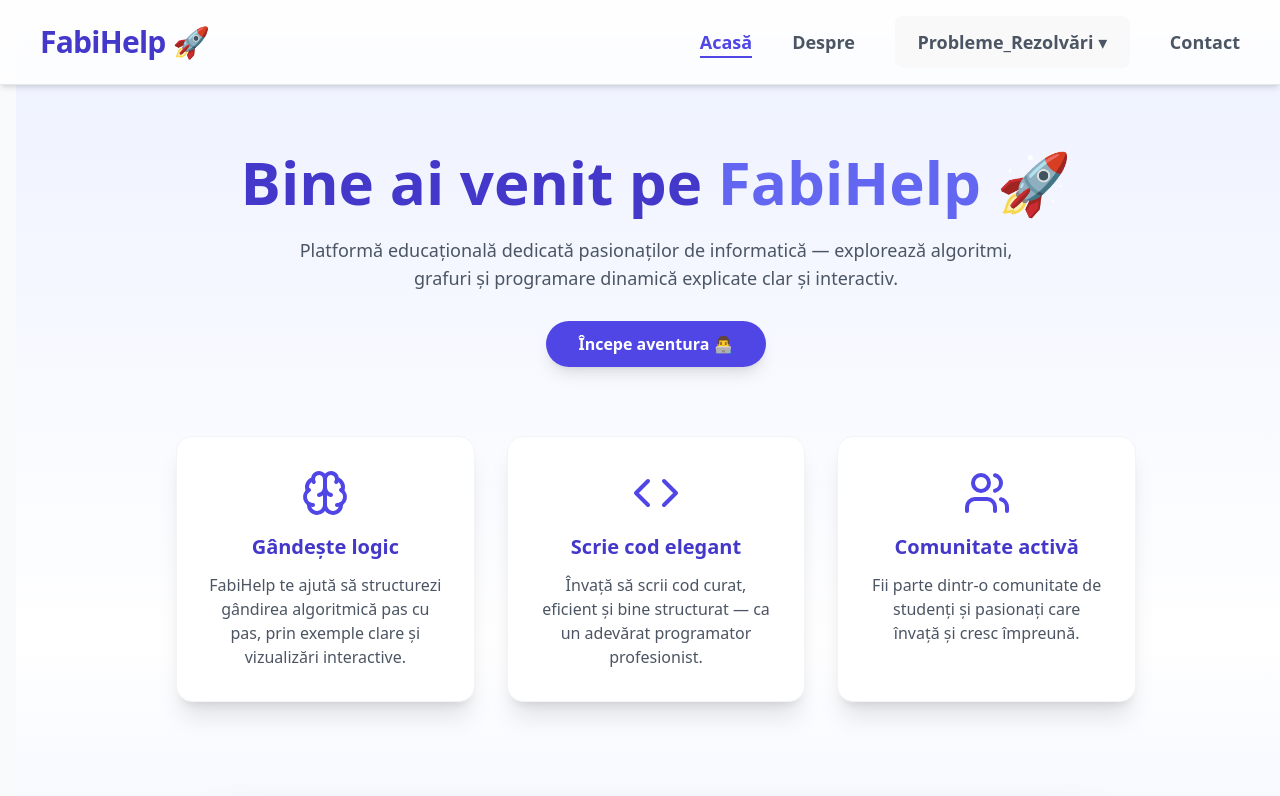
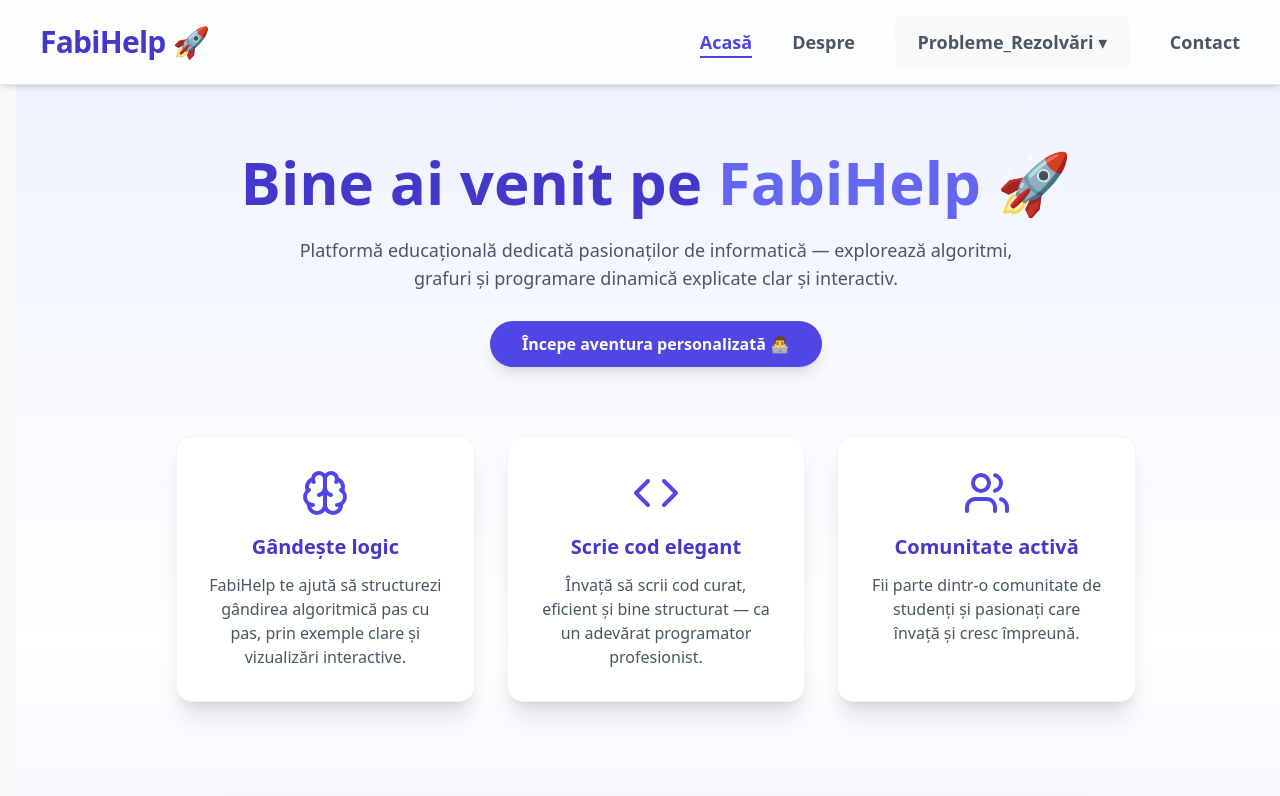
Before and after one commit to Bianuu/fabihelp, a React (Vite) app: page / in a window 1280 px wide. Shown: the top 796 px of the page. Built offline with nearby package versions, Linux system fonts and the light colour scheme; the HTML template or start-up script is replaced by a standard one.

Commit message:
solvedpublication

```diff
--- a/src/pages/Acasa.jsx
+++ b/src/pages/Acasa.jsx
@@ -21,11 +21,11 @@ export default function Acasa() {
                 </p>
 
                 <motion.a
-                    href="/probleme"
+                    /// href="/probleme"
                     whileHover={{scale: 1.08}}
                     className="bg-indigo-600 text-white px-8 py-3 rounded-full font-semibold shadow-lg hover:bg-indigo-700 transition"
                 >
-                    Începe aventura 👨‍💻
+                    Începe aventura personalizată 👨‍💻
                 </motion.a>
             </motion.section>
 
```
Also changed, not shown: 1 other file (tests, documents, lock files or other folders).
